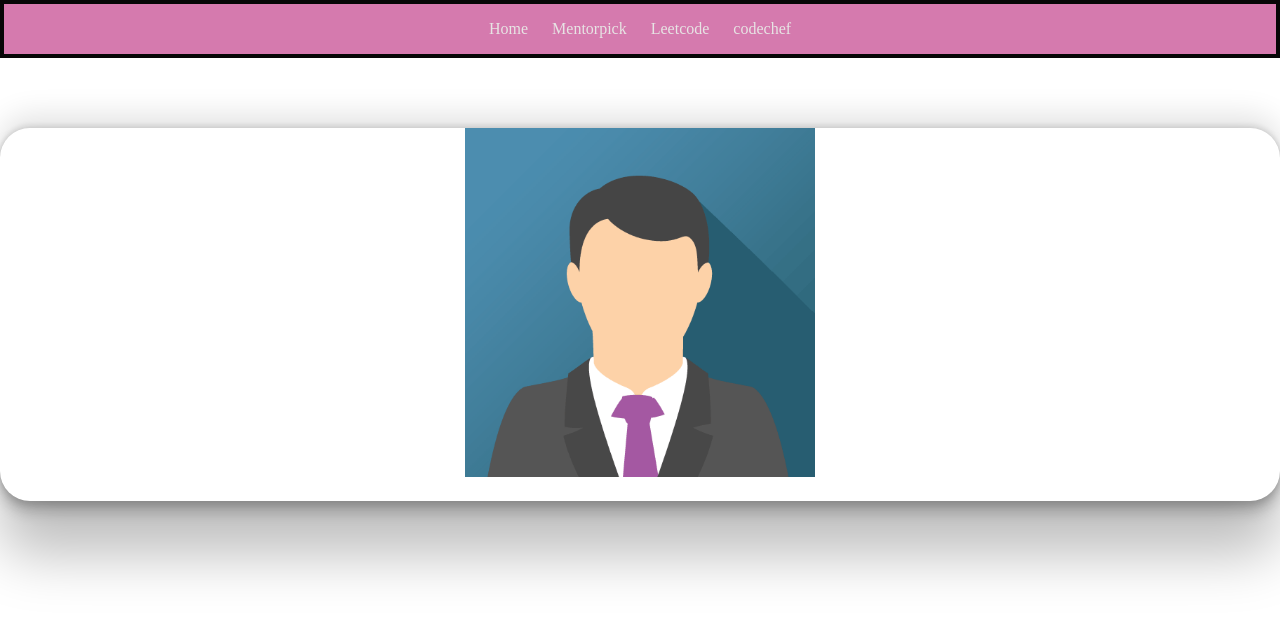
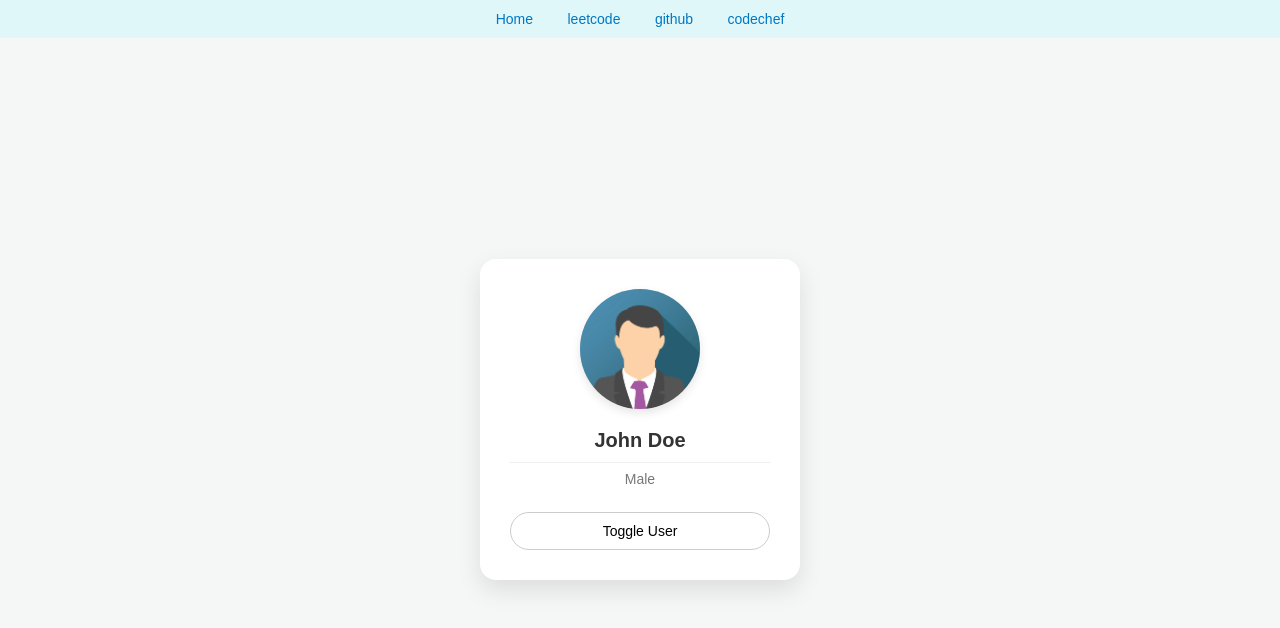
Before and after one commit to srinadhalla-03/web_development, a plain HTML site: page index.html in a window 1280 px wide. Drawn offline with Linux system fonts and the light colour scheme.

Commit message:
toggle user

```diff
--- a/index.css
+++ b/index.css
@@ -1,47 +1,90 @@
-.h1-tag{
-    color:blueviolet;
+* {
+    box-sizing: border-box;
+    margin: 0;
+    padding: 0;
+    font-family: Arial, sans-serif;
 }
-body{
-    margin: 0;
+
+body {
+    background-color: #f4f7f6;
+    display: flex;
+    flex-direction: column;
+    height: 100vh;
 }
-.nav-bar{
-    background-color: #d57aae;
-    padding: 16px;
-    border-color: #060606;
-    border-width: 4px;
-    border-style: solid;
+
+.navbar {
+    background-color: #e0f7fa;
+    padding: 10px 20px;
+    display: flex;
+    justify-content: center;
+}
+
+.navbar nav a {
+    margin: 0 15px;
+    text-decoration: none;
+    color: #0077c2;
+    font-size: 14px;
+}
+
+.container {
+    flex: 1;
+    display: flex;
+    justify-content: center;
+    align-items: center;
+}
+
+.card {
+    background: #ffffff;
+    padding: 30px;
+    border-radius: 16px;
+    box-shadow: 0 10px 25px rgba(0, 0, 0, 0.1);
     text-align: center;
+    width: 320px;
 }
-.nav-bar a{
-    color: #e7e4e4;
-    text-decoration: none;
-    margin: 0 10px;
+
+.avatar-container {
+    width: 120px;
+    height: 120px;
+    margin: 0 auto 20px;
+    border-radius: 50%;
+    overflow: hidden;
+    background-color: #ddd;
+    box-shadow: 0 4px 10px rgba(0, 0, 0, 0.1);
 }
-.nav-bar a:hover{
-    color:rgb(6, 122, 122);
-    padding:4px;
-    text-decoration:none;
+
+.avatar-container img {
+    width: 100%;
+    height: 100%;
+    object-fit: cover;
 }
-.card{
-    border: 1px solid black
-    width: 500px;
-    text-align: center;
-    margin-left:auto;
-    margin-right:auto;
-    margin-top: 70px;
-    border-radius: 30px;
-    overflow: hidden;
-    padding-bottom: 20px;
-    box-shadow: rgba(0, 0, 0, 0.25) 0px 54px 55px, rgba(0, 0, 0, 0.12) 0px -12px 30px, rgba(0, 0, 0, 0.12) 0px 4px 6px, rgba(0, 0, 0, 0.17) 0px 12px 13px, rgba(0, 0, 0, 0.09) 0px -3px 5px;
+
+.user-info h2 {
+    font-size: 20px;
+    color: #333;
+    margin-bottom: 8px;
+    border-bottom: 1px solid #eee;
+    padding-bottom: 10px;
 }
-.card img{
-    width: 350px;
+
+.user-info p {
+    font-size: 14px;
+    color: #777;
+    margin-bottom: 25px;
 }
-.card button{
-    width:70%;
-    padding: 8px;
+
+.btn {
+    width: 100%;
+    padding: 10px;
+    border: 1px solid #ccc;
     border-radius: 20px;
+    background-color: #fff;
+    cursor: pointer;
+    font-size: 14px;
+    font-weight: 500;
+    transition: background-color 0.2s, box-shadow 0.2s;
 }
-.card button:hover{
-    cursor: pointer;
+
+.btn:hover {
+    background-color: #f0f0f0;
+    box-shadow: 0 2px 5px rgba(0, 0, 0, 0.05);
 }
--- a/index.html
+++ b/index.html
@@ -3,22 +3,34 @@
 <head>
     <meta charset="UTF-8">
     <meta name="viewport" content="width=device-width, initial-scale=1.0">
-    <title>Document</title>
+    <title>Random User Card</title>
+    <link rel="stylesheet" href="index.css">
 </head>
 <body>
-    <!-- <h1 class="h1-tag">Hello, World!</h1> -->
-    <!-- <h2 class="h1-tag">Hello world 2</h2> -->
-    <!-- <h3 class="h1-tag">Hello world 3</h3> -->
-    <link rel="stylesheet" href="index.css">
-  <!-- <a href="https://mentorpick.com/coursev2/my-courses">Mentorpick</a> -->
-    <div class="nav-bar">
-        <a href="">Home</a>
-        <a href="">Mentorpick</a>
-        <a href="">Leetcode</a>
-        <a href="">codechef</a>
-    </div>
-    <div class="card">
-        <img src="john.png" alt="John Doe">
-    </div>
+    <header class="navbar">
+        <nav>
+            <a href="#home">Home</a>
+            <a href="#leetcode">leetcode</a>
+            <a href="#github">github</a>
+            <a href="#codechef">codechef</a>
+        </nav>
+    </header>
+
+    <main class="container">
+        <div class="card">
+            <div class="avatar-container">
+                <img id="user-avatar" src="john.png" alt="User Avatar">
+            </div>
+            <div class="user-info">
+                <h2 id="user-name">John Doe</h2>
+                <p id="user-gender">Male</p>
+            </div>
+            <div class="button-group">
+                <button id="toggle-btn" class="btn" onclick="toggle()">Toggle User</button>
+            </div>
+        </div>
+    </main>
+
+    <script src="index.js"></script>
 </body>
 </html>
--- /dev/null
+++ b/index.js
@@ -0,0 +1,25 @@
+var users = [
+    {
+        "name": "John Doe",
+        "gender": "Male",
+        "image": "john.png"
+    },
+    {
+        "name": "Jane Smith",
+        "gender": "Female",
+        "image": "jane.png"
+    }
+];
+
+let currentIndex = 0;
+
+function toggle() {
+    console.log("hii from js : toggle");
+
+    currentIndex = (currentIndex === 0) ? 1 : 0;
+    let currentUser = users[currentIndex];
+
+    document.getElementById("user-name").innerText = currentUser.name;
+    document.getElementById("user-gender").innerText = currentUser.gender;
+    document.getElementById("user-avatar").src = currentUser.image;
+}
```
Also changed, not shown: jane.png (added).
